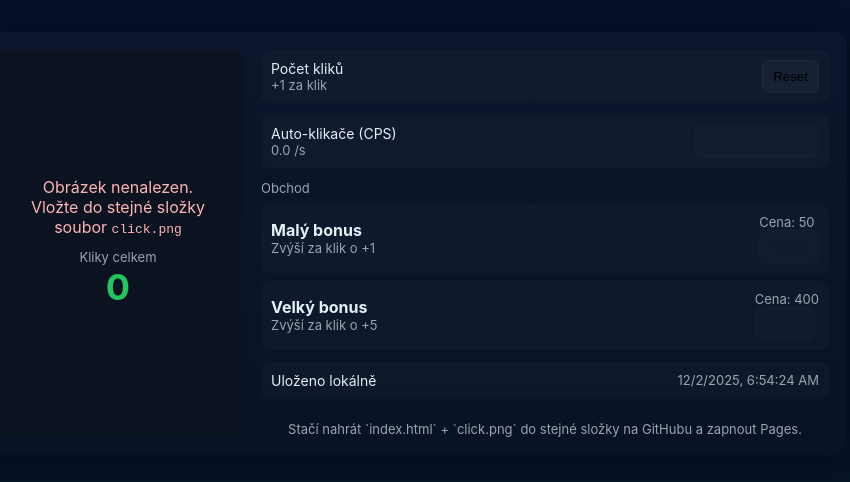
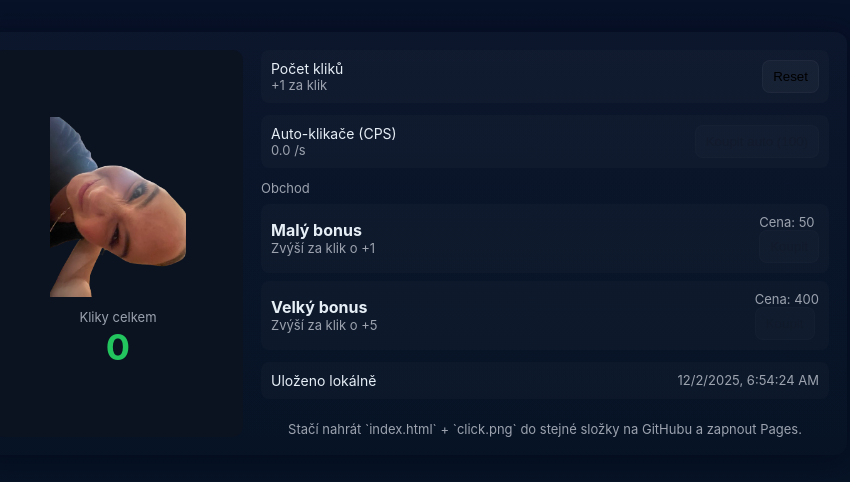
Before and after one commit to Shipeast/Veronika-clicker, a plain HTML site: page index.html in a window 1280 px wide. Shown: the part 157-639 px from the top of the page, without its empty margins (229-1079 px from the left). Drawn offline with Linux system fonts and the light colour scheme.

Commit message:
Change title and image source in index.html

```diff
--- a/index.html
+++ b/index.html
@@ -3,7 +3,7 @@
 <head>
 <meta charset="utf-8" />
 <meta name="viewport" content="width=device-width,initial-scale=1" />
-<title>Simple Clicker</title>
+<title>Veronika Clicker</title>
 <style>
   :root{--bg:#0f1720;--card:#0b1220;--accent:#22c55e;--muted:#9ca3af}
   html,body{height:100%}
@@ -44,7 +44,7 @@
     <div class="card" role="application" aria-label="Clicker hra">
       <div class="click-area" id="clickArea">
         <!-- Název lokálního souboru obrázku -->
-        <img src="click.png" id="clickImg" class="click-img" alt="Klikací obrázek" tabindex="0" />
+        <img src="IMG_3480.png" id="clickImg" class="click-img" alt="Klikací obrázek" tabindex="0" />
         <div class="score muted">Kliky celkem</div>
         <div class="big-score" id="scoreDisplay">0</div>
       </div>
```
